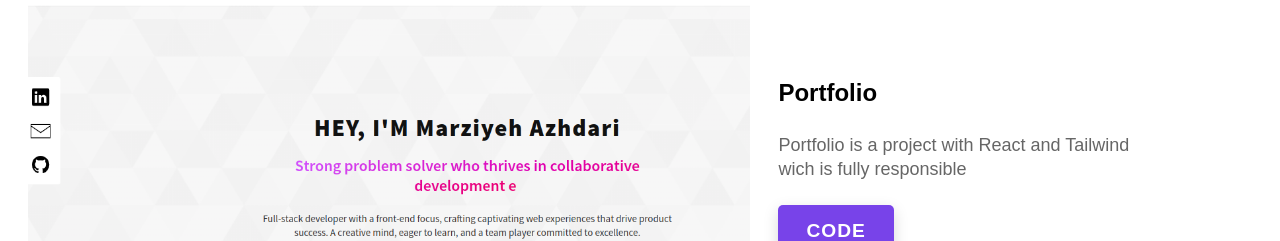
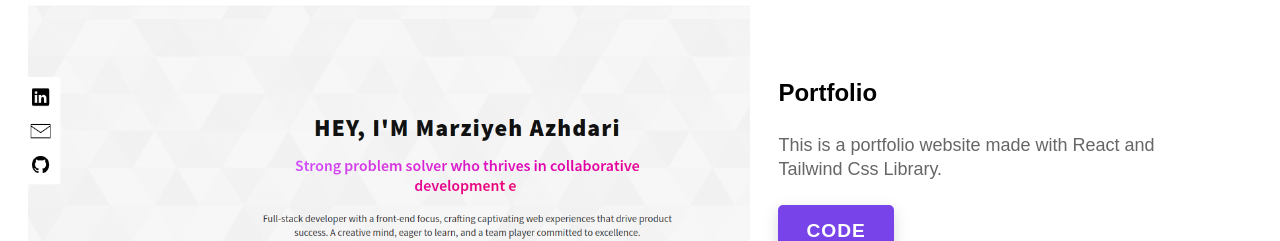
Before and after one commit to MariAzhdari/Portfolio-website-mari, a React (Vite) app: page / in a window 1280 px wide. Shown: the part 2220-2461 px from the top of the page. Built offline with nearby package versions, Linux system fonts and the light colour scheme; a web font is replaced by a local one.

Commit message:
github address change

```diff
--- a/public/projects.js
+++ b/public/projects.js
@@ -3,9 +3,9 @@ const projects = [
     id: 1,
     name: "Portfolio",
     description:
-      " Portfolio is a project with React and Tailwind wich is fully responsible",
+      "This is a portfolio website made with React and Tailwind Css Library.",
     image: "img/por.jpeg",
-    address: "https://github.com/MariAzhdari",
+    address: "https://github.com/MariAzhdari/Portfolio-website-mari",
   },
   {
     id: 2,
```
